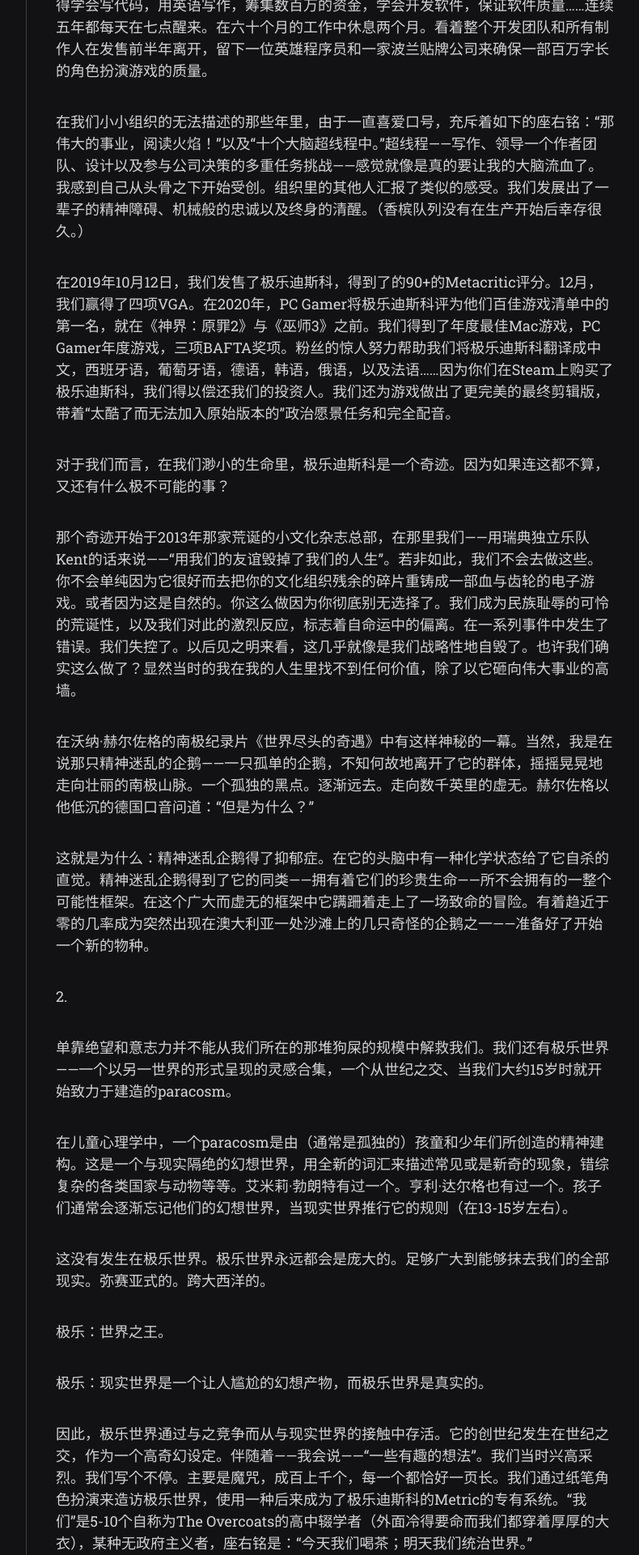
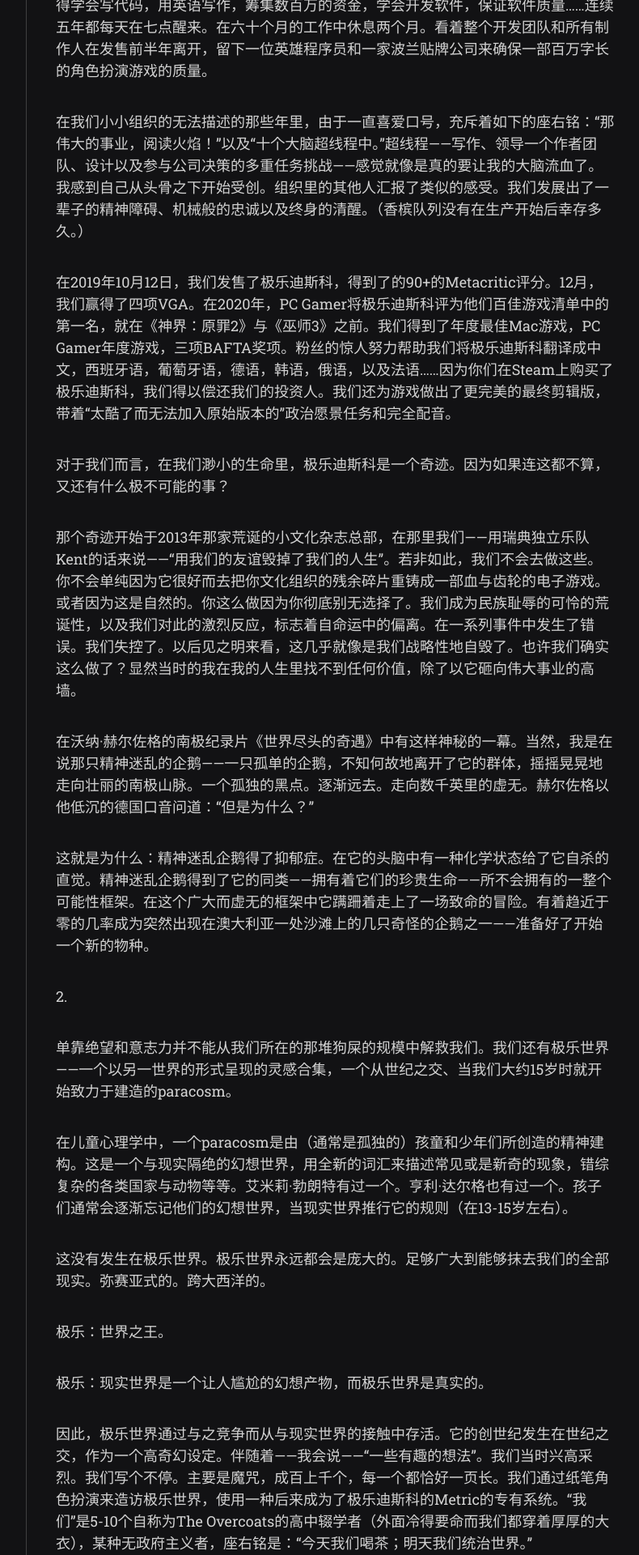
Before and after one commit to scatterdclouds/scatterdclouds.github.io, a Jekyll site: the page built from _posts/2022-10-28-outro.md, in a window 1280 px wide. Shown: the part 1485-3405 px from the top of the page at 81% size, without its empty margins (357-1147 px from the left). Built offline with Jekyll 4.4.1, drawn with Linux system fonts in a browser that asks for light colours; nearby versions of some CDN libraries; some web fonts are replaced; comment, search, counter and statistics services are not loaded; some of the changed text lies outside the part shown.

Commit message:
Update 2022-10-28-outro.md

```diff
--- a/_posts/2022-10-28-outro.md
+++ b/_posts/2022-10-28-outro.md
@@ -29,13 +29,13 @@ OUTRO
 
 我们只剩下一件事可做——创造一部革命性的角色扮演游戏。好吧就这一件事。我们还得学会写代码，用英语写作，筹集数百万的资金，学会开发软件，保证软件质量……连续五年都每天在七点醒来。在六十个月的工作中休息两个月。看着整个开发团队和所有制作人在发售前半年离开，留下一位英雄程序员和一家波兰贴牌公司来确保一部百万字长的角色扮演游戏的质量。
 
-在我们小小组织的无法描述的那些年里，由于一直喜爱口号，充斥着如下的座右铭：“那伟大的事业，阅读火焰！”以及“十个大脑超线程中。”超线程——写作、领导一个作者团队、设计以及参与公司决策的多重任务挑战——感觉就像是真的要让我的大脑流血了。我感到自己从头骨之下开始受创。组织里的其他人汇报了类似的感受。我们发展出了一辈子的精神障碍、机械般的忠诚以及终身的清醒。（香槟队列没有在生产开始后幸存很久。）
+在我们小小组织的无法描述的那些年里，由于一直喜爱口号，充斥着如下的座右铭：“那伟大的事业，阅读火焰！”以及“十个大脑超线程中。”超线程——写作、领导一个作者团队、设计以及参与公司决策的多重任务挑战——感觉就像是真的要让我的大脑流血了。我感到自己从头骨之下开始受创。组织里的其他人汇报了类似的感受。我们发展出了一辈子的精神障碍、机械般的忠诚以及终身的清醒。（香槟队列没有在生产开始后幸存多久。）
 
 在2019年10月12日，我们发售了极乐迪斯科，得到了的90+的Metacritic评分。12月，我们赢得了四项VGA。在2020年，PC Gamer将极乐迪斯科评为他们百佳游戏清单中的第一名，就在《神界：原罪2》与《巫师3》之前。我们得到了年度最佳Mac游戏，PC Gamer年度游戏，三项BAFTA奖项。粉丝的惊人努力帮助我们将极乐迪斯科翻译成中文，西班牙语，葡萄牙语，德语，韩语，俄语，以及法语……因为你们在Steam上购买了极乐迪斯科，我们得以偿还我们的投资人。我们还为游戏做出了更完美的最终剪辑版，带着“太酷了而无法加入原始版本的”政治愿景任务和完全配音。
 
 对于我们而言，在我们渺小的生命里，极乐迪斯科是一个奇迹。因为如果连这都不算，又还有什么极不可能的事？
 
-那个奇迹开始于2013年那家荒诞的小文化杂志总部，在那里我们——用瑞典独立乐队Kent的话来说——“用我们的友谊毁掉了我们的人生”。若非如此，我们不会去做这些。你不会单纯因为它很好而去把你的文化组织残余的碎片重铸成一部血与齿轮的电子游戏。或者因为这是自然的。你这么做因为你彻底别无选择了。我们成为民族耻辱的可怜的荒诞性，以及我们对此的激烈反应，标志着自命运中的偏离。在一系列事件中发生了错误。我们失控了。以后见之明来看，这几乎就像是我们战略性地自毁了。也许我们确实这么做了？显然当时的我在我的人生里找不到任何价值，除了以它砸向伟大事业的高墙。
+那个奇迹开始于2013年那家荒诞的小文化杂志总部，在那里我们——用瑞典独立乐队Kent的话来说——“用我们的友谊毁掉了我们的人生”。若非如此，我们不会去做这些。你不会单纯因为它很好而去把你文化组织的残余碎片重铸成一部血与齿轮的电子游戏。或者因为这是自然的。你这么做因为你彻底别无选择了。我们成为民族耻辱的可怜的荒诞性，以及我们对此的激烈反应，标志着自命运中的偏离。在一系列事件中发生了错误。我们失控了。以后见之明来看，这几乎就像是我们战略性地自毁了。也许我们确实这么做了？显然当时的我在我的人生里找不到任何价值，除了以它砸向伟大事业的高墙。
 
 在沃纳·赫尔佐格的南极纪录片《世界尽头的奇遇》中有这样神秘的一幕。当然，我是在说那只精神迷乱的企鹅——一只孤单的企鹅，不知何故地离开了它的群体，摇摇晃晃地走向壮丽的南极山脉。一个孤独的黑点。逐渐远去。走向数千英里的虚无。赫尔佐格以他低沉的德国口音问道：“但是为什么？”
 
@@ -57,11 +57,11 @@ OUTRO
 
 大言不惭地说，我们意图让极乐世界成为这一征服的容器。
 
-毕竟——这就是我们拥有的全部了。逃学意味着流浪，无业，各种各样的精神疾病。看着你的朋友们进入大学去成为“真正的人”并拥有像是一台能玩博德之门2的笔记本电脑那样的东西。对幻想世界的需求并未随着一切的前进而消散——它变得更强烈了。在无处可去而室外是零下22摄氏度时，我们知道我们需要变成某种“艺术人士”才能生存下去。然而在这个早起基督教徒口中的“堕落的世界”中写作是困难的。那些名字本身就带着妥协的色彩，像是一场时装秀：伦敦，米兰，巴黎。在我写下它们的时候仍感到一阵厌恶的颤抖。
+毕竟——这就是我们拥有的全部了。逃学意味着流浪，无业，各种各样的精神疾病。看着你的朋友们进入大学去成为“真正的人”并拥有像是一台能玩博德之门2的笔记本电脑那样的东西。对幻想世界的需求并未随着一切的前进而消散——它变得更强烈了。在无处可去而室外是零下22摄氏度时，我们知道我们需要变成某种“艺术人士”才能生存下去。然而在这个早期基督教徒口中的“堕落的世界”中写作是困难的。那些名字本身就带着妥协的色彩，像是一场时装秀：伦敦，米兰，巴黎。在我写下它们时仍感到一阵厌恶的颤抖。
 
 我现在可以写下：瑞瓦肖，米诺瓦，梅斯克巨链。思维的冷光。巨大的。我们称之为elytical的一种特质。即使是日常机制中最基本的词汇也必须被更改，以保留这种无形的特质。汽車。涂鸦。诵唱。（他们对说唱的称呼。）
 
-不过，我们当时拥有的极乐世界版本并非如此。它是“瑞瓦肖，某某-某某，此处缺乏名字，某些逊毙了的东西”。经过一两年的魔咒编写，得到了一些”无力的”结果。天真的（它的确是）。然而我们不能丢弃它——它太庞大了，经不起失败。所以我们开始替换掉一切：名字，概念，角色。一切小于现实而不如现实可信的都不得不消失。2002年左右，我们发明了灰域。到2005年，我们抛弃了中世纪主义、伪文艺复兴以及工业革命，取而代之的是现代性：塑料电话，警察，共产主义，国际货币。
+不过，我们当时拥有的极乐世界版本并非如此。它是“瑞瓦肖，某某-某某，此处缺乏名字，某些逊毙了的东西”。经过一两年的魔咒编写，得到了一些“无力的”结果。天真的（它的确是）。然而我们不能丢弃它——它太庞大了，经不起失败。所以我们开始替换掉一切：名字，概念，角色。一切小于现实而不如现实可信的都不得不消失。2002年左右，我们发明了灰域。到2005年，我们抛弃了中世纪主义、伪文艺复兴以及工业革命，取而代之的是现代性：塑料电话，警察，共产主义，国际货币。
 
 （那些魔咒也不得不消失。一个你们还没遇到的词汇——超物理——挤掉了它们。我们意识到魔法需要继续作为完全的未知。）
 
```
Also changed, not shown: other parts of _posts/2022-10-28-outro.md (+5 -5 lines).
